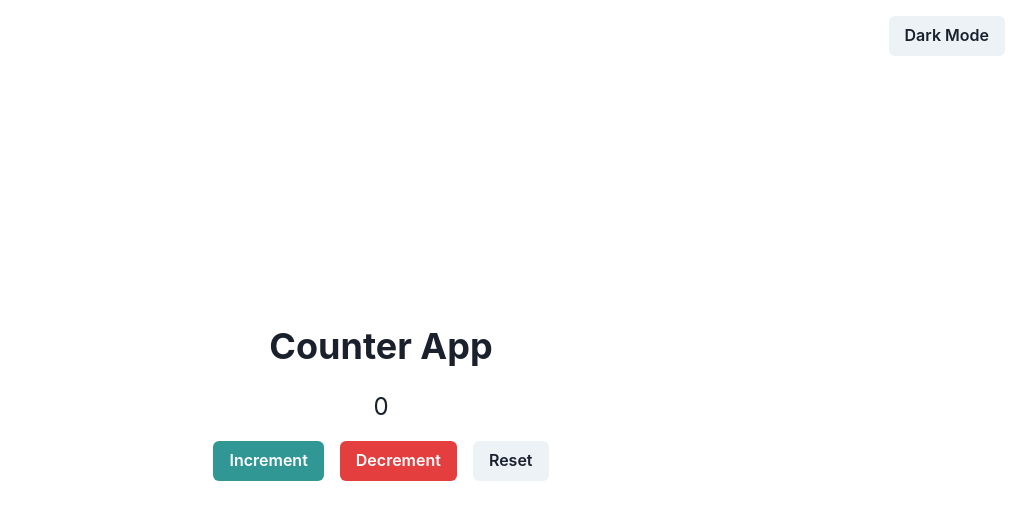
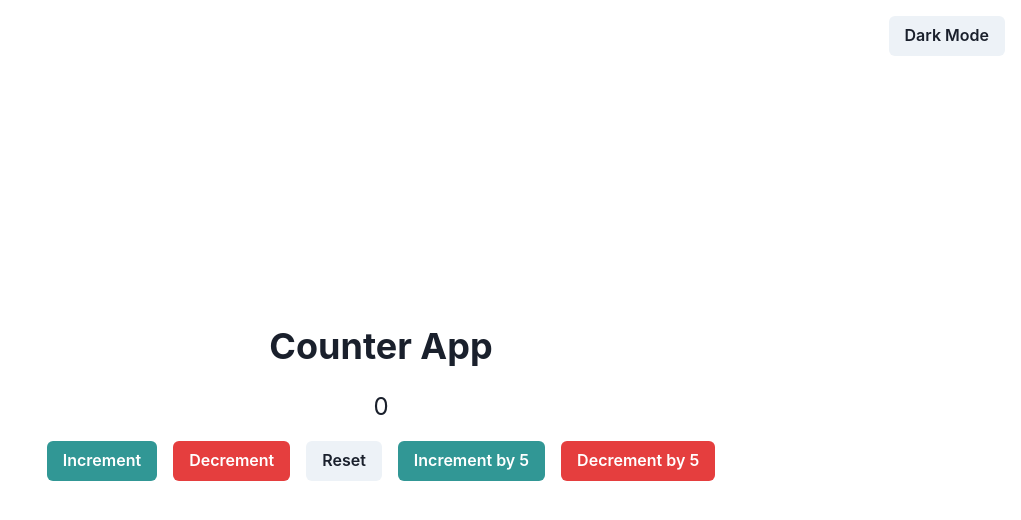
Before and after one commit to GPT-Engineer-App-Dev/tally-counter, a React (Vite) app: page / in a window 1280 px wide. Shown: the top 520 px of the page, without its empty margins (259-1280 px from the left). Built offline with nearby package versions, Linux system fonts and the light colour scheme.

Commit message:
Added increment by 5 and decrement by 5 buttons to the counter app.

```diff
--- a/src/pages/Index.jsx
+++ b/src/pages/Index.jsx
@@ -7,16 +7,20 @@ const Index = () => {
   const increment = () => setCount(count + 1);
   const decrement = () => setCount(count - 1);
   const reset = () => setCount(0);
+  const incrementBy5 = () => setCount(count + 5);
+  const decrementBy5 = () => setCount(count - 5);
 
   return (
     <Container centerContent maxW="container.md" height="100vh" display="flex" flexDirection="column" justifyContent="center" alignItems="center">
       <VStack spacing={4}>
         <Text fontSize="4xl" fontWeight="bold">Counter App</Text>
         <Text fontSize="2xl">{count}</Text>
-        <HStack spacing={4}>
+        <HStack spacing={4} wrap="wrap" justify="center">
           <Button colorScheme="teal" onClick={increment}>Increment</Button>
           <Button colorScheme="red" onClick={decrement}>Decrement</Button>
           <Button colorScheme="gray" onClick={reset}>Reset</Button>
+        <Button colorScheme="teal" onClick={incrementBy5}>Increment by 5</Button>
+          <Button colorScheme="red" onClick={decrementBy5}>Decrement by 5</Button>
         </HStack>
       </VStack>
     </Container>
```
